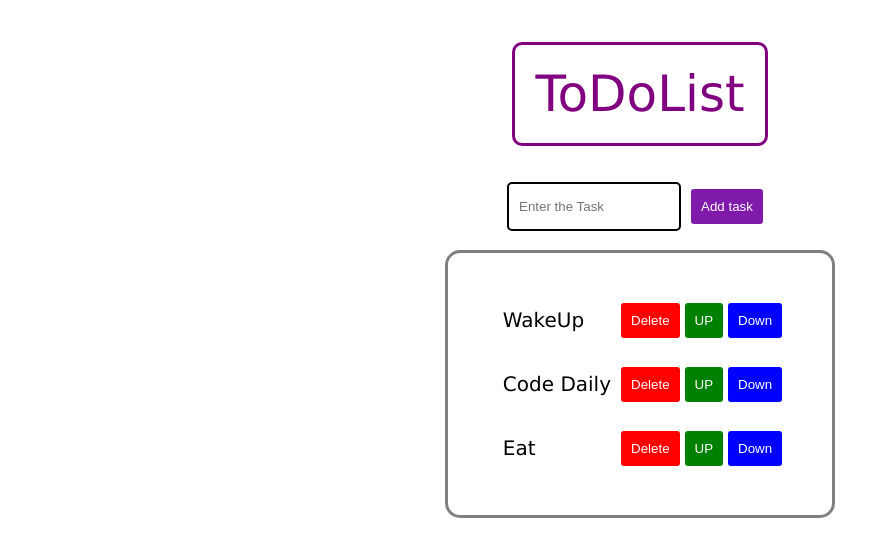
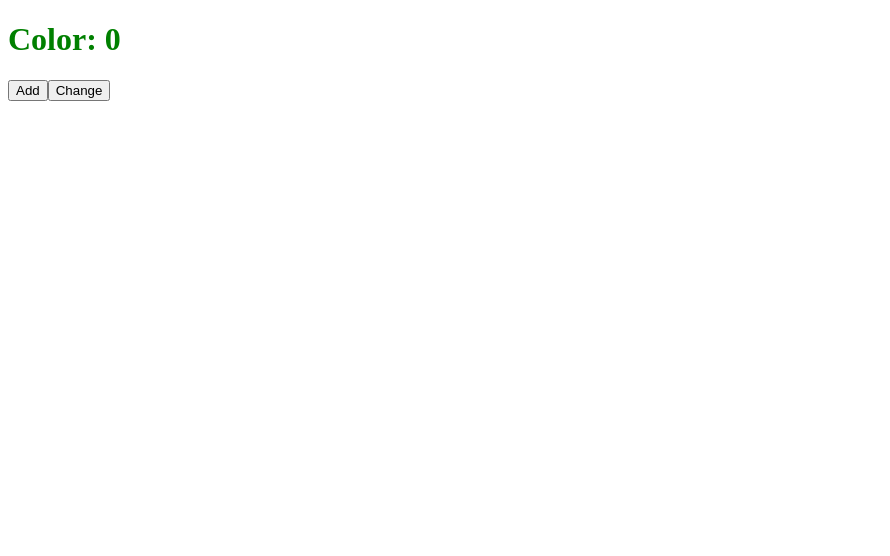
Before and after one commit to Adesh-111/React-Youtube-Course, a React (Vite) app in the folder My react app/: page / in a window 1280 px wide. Shown: the top 556 px of the page, without its empty margins (0-890 px from the left). Built offline with nearby package versions, Linux system fonts and the light colour scheme.

Commit message:
Add learning process 13

```diff
--- a/My react app/src/App.jsx
+++ b/My react app/src/App.jsx
@@ -14,7 +14,7 @@
 
   return (
     <>
-       <TodoList />
+       <MyComponent />
     </>
 
   )
--- a/My react app/src/MyComponent.jsx
+++ b/My react app/src/MyComponent.jsx
@@ -1,69 +1,27 @@
 import React, { useState } from "react";
+import { useEffect } from "react";
 
 function MyComponent() {
-  const [cars, setCars] = useState([]);
-  const [carYear, setCarYear] = useState(new Date().getFullYear());
-  const [carMake, setCarMake] = useState("");
-  const [carModel, setCarModel] = useState("");
+  const [count, setCount] = useState(0);
+  const [color, setColor] = useState("green");
 
-  function handleAddCar() {
-    const newCar = {
-      year: carYear,
-      make: carMake,
-      model: carModel,
-    };
+  useEffect(() => {
+    document.title = `Count: ${count} ${color}`;
+  }, [count, color]);
 
-    setCars((c) => [...c, newCar]);
-    setCarYear(new Date().getFullYear());
-    setCarMake("");
-    setCarModel("");
+  function addCount() {
+    setCount((c) => c + 1);
   }
 
-  function handleRemoveCar(index) {
-    setCars((c) => c.filter((_, i) => i !== index));
-  }
-
-  function handleYear(e) {
-    setCarYear(e.target.value);
-  }
-
-  function handleMake(e) {
-    setCarMake(e.target.value);
-  }
-
-  function handleModel(e) {
-    setCarModel(e.target.value);
+  function changeColor() {
+    setColor((c) => (c == "green" ? "Red" : "green"));
   }
 
   return (
     <>
-      <div>
-        <h2>List of Car Objects</h2>
-        <ul>
-          {cars.map((car, index) => (
-            <li key={index} onClick={() => handleRemoveCar(index)}>
-              {car.year} {car.make} {car.model}
-            </li>
-          ))}
-        </ul>
-        <input type="number" value={carYear} onChange={handleYear} />
-        <br />
-        <input
-          type="text"
-          value={carMake}
-          placeholder="Enter the Make of the Car"
-          onChange={handleMake}
-        />
-        <br />
-        <input
-          type="text"
-          value={carModel}
-          placeholder="Enter the Model of the Car"
-          onChange={handleModel}
-        />
-        <br />
-        <button onClick={handleAddCar}>Add Car</button>
-      </div>
+      <h1 style={{ color: color }}>Color: {count}</h1>
+      <button onClick={addCount}>Add</button>
+      <button onClick={changeColor}>Change</button>
     </>
   );
 }
--- a/My react app/src/index.css
+++ b/My react app/src/index.css
@@ -223,13 +223,13 @@
 }
 
 
-button{
+/* button{
   color: white;
   padding: 10px;
   border-radius: 3px;
   border: 0; margin-right: 5px;
   transition: 0.5s ease;
-}
+} */
 
 .delete-button{
   background-color: red;
```
